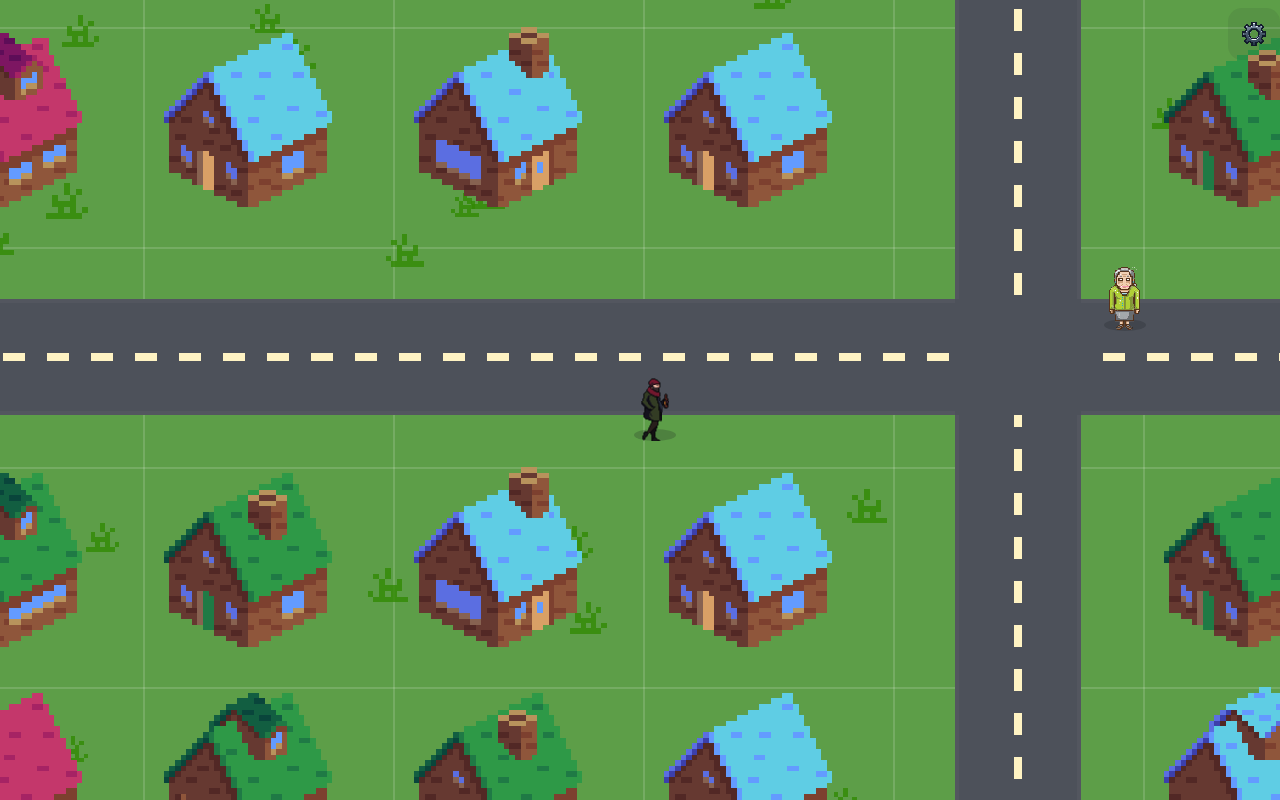
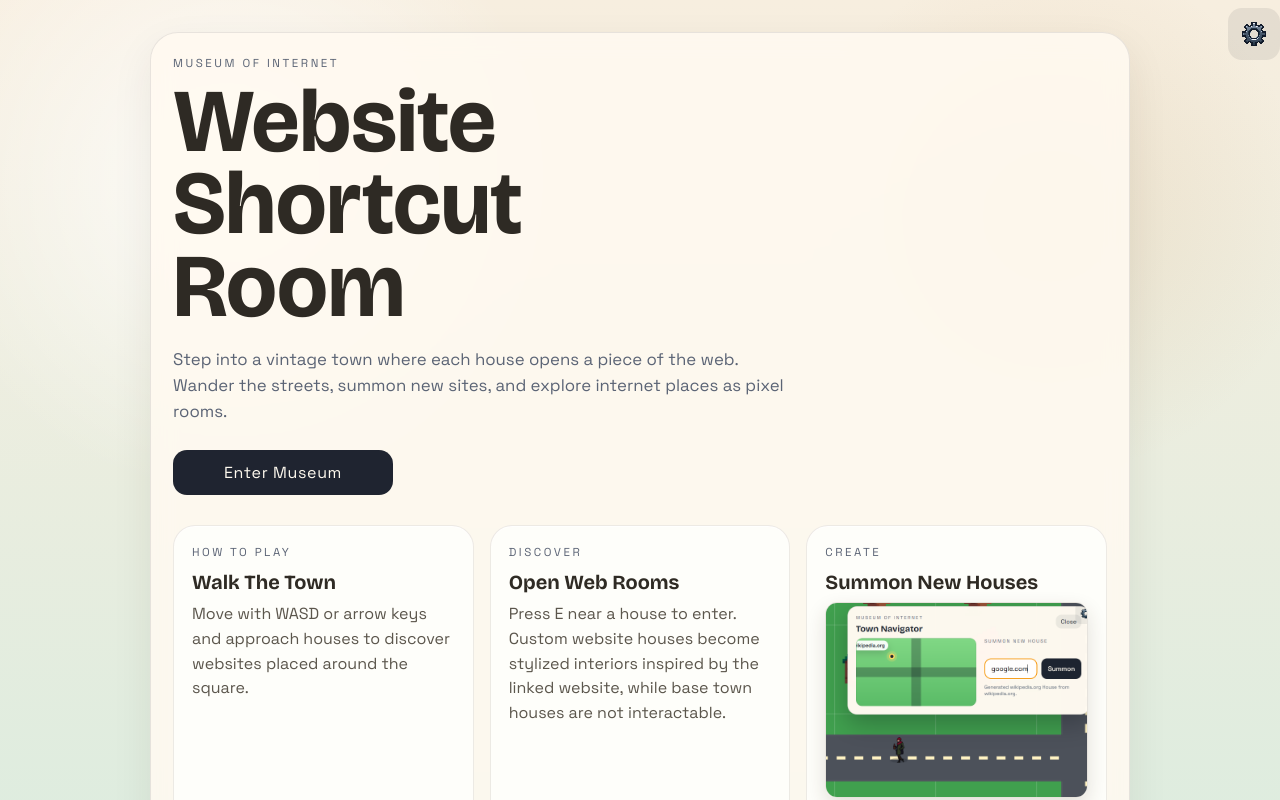
Before and after one commit to KorcakMichal/museum-of-internet, a React (Vite) app: page / in a window 1280 px wide. Shown: the top 800 px of the page. Built offline with nearby package versions, Linux system fonts and the light colour scheme.

Commit message:
walkthrought

```diff
--- a/src/App.jsx
+++ b/src/App.jsx
@@ -5,6 +5,7 @@ export default function App() {
   const audioRef = useRef(null);
   const musicMutedRef = useRef(false);
   const musicVolumeRef = useRef(35);
+  const [hasStarted, setHasStarted] = useState(false);
   const [musicMuted, setMusicMuted] = useState(false);
   const [musicVolume, setMusicVolume] = useState(35);
   const [isSettingsOpen, setIsSettingsOpen] = useState(false);
@@ -39,6 +40,10 @@ export default function App() {
   }, [isSettingsOpen]);
 
   useEffect(() => {
+    if (!hasStarted) {
+      return;
+    }
+
     const cleanup = initMuseumGame();
 
     const backgroundMusic = new Audio('/sounds/background_sound.mp3');
@@ -225,7 +230,7 @@ export default function App() {
       }
       cleanup();
     };
-  }, []);
+  }, [hasStarted]);
 
   const handleVolumeChange = (event) => {
     setMusicVolume(Number(event.target.value));
@@ -243,8 +248,14 @@ export default function App() {
     setIsSettingsOpen(false);
   };
 
+  const startGame = () => {
+    setHasStarted(true);
+  };
+
   return (
     <main className="app-shell">
+      {hasStarted ? (
+        <>
           <section className="game-layout">
             <div className="world-frame">
               <div id="world" className="world" aria-label="Town map">
@@ -304,7 +315,6 @@ export default function App() {
                   </aside>
                 </div>
               </section>
-
             </div>
 
             <aside className="panel" id="infoPanel">
@@ -332,52 +342,6 @@ export default function App() {
                 <li>Browser House: a general web navigator room.</li>
               </ul>
             </aside>
-      </section>
-
-      <button
-        className="button button-secondary settings-trigger"
-        type="button"
-        onClick={openSettings}
-        aria-label="Open settings"
-        title="Open settings"
-      >
-        <span className="settings-icon" aria-hidden="true"></span>
-      </button>
-
-      <section
-        className={`settings-overlay panel ${isSettingsOpen ? '' : 'hidden'}`}
-        aria-hidden={!isSettingsOpen}
-        aria-label="Settings"
-      >
-        <header className="settings-overlay-header">
-          <div>
-            <p className="panel-label">Settings</p>
-            <h3>Game Settings</h3>
-          </div>
-          <button className="button button-secondary" type="button" onClick={closeSettings}>
-            Close
-          </button>
-        </header>
-
-        <div className="settings-overlay-content">
-          <p className="panel-label">Audio</p>
-          <button className="button button-secondary" type="button" onClick={toggleMusicMute}>
-            {musicMuted ? 'Unmute Music' : 'Mute Music'}
-          </button>
-          <label className="music-volume" htmlFor="musicVolumeRange">
-            Background Music Volume {musicMuted ? 0 : musicVolume}%
-          </label>
-          <input
-            id="musicVolumeRange"
-            type="range"
-            min="0"
-            max="100"
-            step="1"
-            value={musicVolume}
-            onChange={handleVolumeChange}
-            aria-label="Background music volume"
-          />
-        </div>
           </section>
 
           <div id="webRoom" className="web-room hidden" aria-hidden="true">
@@ -427,6 +391,98 @@ export default function App() {
               <section id="webRoomResults" className="web-room-results"></section>
             </section>
           </div>
+        </>
+      ) : (
+        <section className="welcome-shell" aria-label="Welcome page">
+          <div className="welcome-backdrop"></div>
+          <section className="welcome-card panel">
+            <p className="panel-label">Museum of Internet</p>
+            <h1>Website Shortcut Room</h1>
+            <p className="welcome-intro">
+              Step into a vintage town where each house opens a piece of the web. Wander the streets, summon new sites,
+              and explore internet places as pixel rooms.
+            </p>
+
+            <div className="welcome-actions">
+              <button className="button button-primary welcome-start" type="button" onClick={startGame}>
+                Enter Museum
+              </button>
+            </div>
+
+            <div className="welcome-guide-grid">
+              <article className="welcome-guide-card">
+                <p className="panel-label">How To Play</p>
+                <h3>Walk The Town</h3>
+                <p>Move with WASD or arrow keys and approach houses to discover websites placed around the square.</p>
+              </article>
+
+              <article className="welcome-guide-card">
+                <p className="panel-label">Discover</p>
+                <h3>Open Web Rooms</h3>
+                <p>Press E near a house to enter. Custom website houses become stylized interiors inspired by the linked website, while base town houses are not interactable.</p>
+              </article>
+
+              <article className="welcome-guide-card">
+                <p className="panel-label">Create</p>
+                <h3>Summon New Houses</h3>
+                <img
+                  className="welcome-guide-image"
+                  src="/assets/walkthrough-preview.png"
+                  alt="Preview of summoning a new website house"
+                />
+                <p>Use the browser house to add more sites to the map and let their interiors generate in the background.</p>
+              </article>
+            </div>
+          </section>
+        </section>
+      )}
+
+      <button
+        className="button button-secondary settings-trigger"
+        type="button"
+        onClick={openSettings}
+        aria-label="Open settings"
+        title="Open settings"
+      >
+        <span className="settings-icon" aria-hidden="true"></span>
+      </button>
+
+      <section
+        className={`settings-overlay panel ${isSettingsOpen ? '' : 'hidden'}`}
+        aria-hidden={!isSettingsOpen}
+        aria-label="Settings"
+      >
+        <header className="settings-overlay-header">
+          <div>
+            <p className="panel-label">Settings</p>
+            <h3>Game Settings</h3>
+          </div>
+          <button className="button button-secondary" type="button" onClick={closeSettings}>
+            Close
+          </button>
+        </header>
+
+        <div className="settings-overlay-content">
+          <p className="panel-label">Audio</p>
+          <button className="button button-secondary" type="button" onClick={toggleMusicMute}>
+            {musicMuted ? 'Unmute Music' : 'Mute Music'}
+          </button>
+          <label className="music-volume" htmlFor="musicVolumeRange">
+            Background Music Volume {musicMuted ? 0 : musicVolume}%
+          </label>
+          <input
+            id="musicVolumeRange"
+            type="range"
+            min="0"
+            max="100"
+            step="1"
+            value={musicVolume}
+            onChange={handleVolumeChange}
+            aria-label="Background music volume"
+          />
+        </div>
+      </section>
+
     </main>
   );
 }
--- a/styles.css
+++ b/styles.css
@@ -42,6 +42,99 @@ body {
 .app-shell {
   min-height: 100vh;
   padding: 0;
+}
+
+.welcome-shell {
+  position: relative;
+  min-height: 100vh;
+  padding: 32px;
+  display: grid;
+  place-items: center;
+  overflow: hidden;
+}
+
+.welcome-backdrop {
+  position: absolute;
+  inset: 0;
+  background:
+    radial-gradient(circle at 18% 18%, rgba(255, 255, 255, 0.78), transparent 24%),
+    radial-gradient(circle at 82% 22%, rgba(201, 151, 93, 0.16), transparent 20%),
+    linear-gradient(180deg, rgba(247, 238, 223, 0.9), rgba(216, 236, 223, 0.72));
+}
+
+.welcome-card {
+  position: relative;
+  z-index: 1;
+  width: min(980px, 100%);
+  padding: 34px;
+  border-radius: 32px;
+  border: 1px solid rgba(84, 64, 43, 0.14);
+  background:
+    linear-gradient(180deg, rgba(255, 251, 245, 0.97), rgba(249, 243, 232, 0.92));
+  box-shadow: 0 28px 80px rgba(63, 48, 31, 0.16);
+}
+
+.welcome-card h1 {
+  margin: 0;
+  max-width: 10ch;
+  font-family: "Bricolage Grotesque", sans-serif;
+  font-size: clamp(3rem, 7vw, 5.8rem);
+  line-height: 0.92;
+  color: #2e2a24;
+}
+
+.welcome-intro {
+  max-width: 58ch;
+  margin: 18px 0 0;
+  font-size: 1.05rem;
+  line-height: 1.7;
+  color: #5a564c;
+}
+
+.welcome-actions {
+  margin-top: 26px;
+}
+
+.welcome-start {
+  min-width: 220px;
+  font-weight: 700;
+  letter-spacing: 0.04em;
+}
+
+.welcome-guide-grid {
+  display: grid;
+  grid-template-columns: repeat(3, minmax(0, 1fr));
+  gap: 16px;
+  margin-top: 30px;
+}
+
+.welcome-guide-card {
+  padding: 18px;
+  border-radius: 22px;
+  background: rgba(255, 255, 255, 0.68);
+  border: 1px solid rgba(84, 64, 43, 0.1);
+  box-shadow: inset 0 1px 0 rgba(255, 255, 255, 0.8);
+}
+
+.welcome-guide-card h3 {
+  margin: 0 0 8px;
+  font-family: "Bricolage Grotesque", sans-serif;
+  font-size: 1.25rem;
+  color: #2f2b24;
+}
+
+.welcome-guide-image {
+  display: block;
+  width: 100%;
+  margin: 0 0 12px;
+  border-radius: 12px;
+  border: 1px solid rgba(84, 64, 43, 0.14);
+  box-shadow: 0 8px 20px rgba(61, 46, 26, 0.14);
+}
+
+.welcome-guide-card p:last-child {
+  margin: 0;
+  color: #5b564c;
 }
 
 .panel-label {
@@ -164,6 +257,18 @@ body {
 }
 
 @media (max-width: 740px) {
+  .welcome-shell {
+    padding: 16px;
+  }
+
+  .welcome-card {
+    padding: 22px;
+  }
+
+  .welcome-guide-grid {
+    grid-template-columns: 1fr;
+  }
+
   .settings-trigger {
     top: max(6px, env(safe-area-inset-top));
     right: 0;
```
Also changed, not shown: public/assets/walkthrough-preview.png (added). Lines whose indentation alone changed are shown as unchanged.
